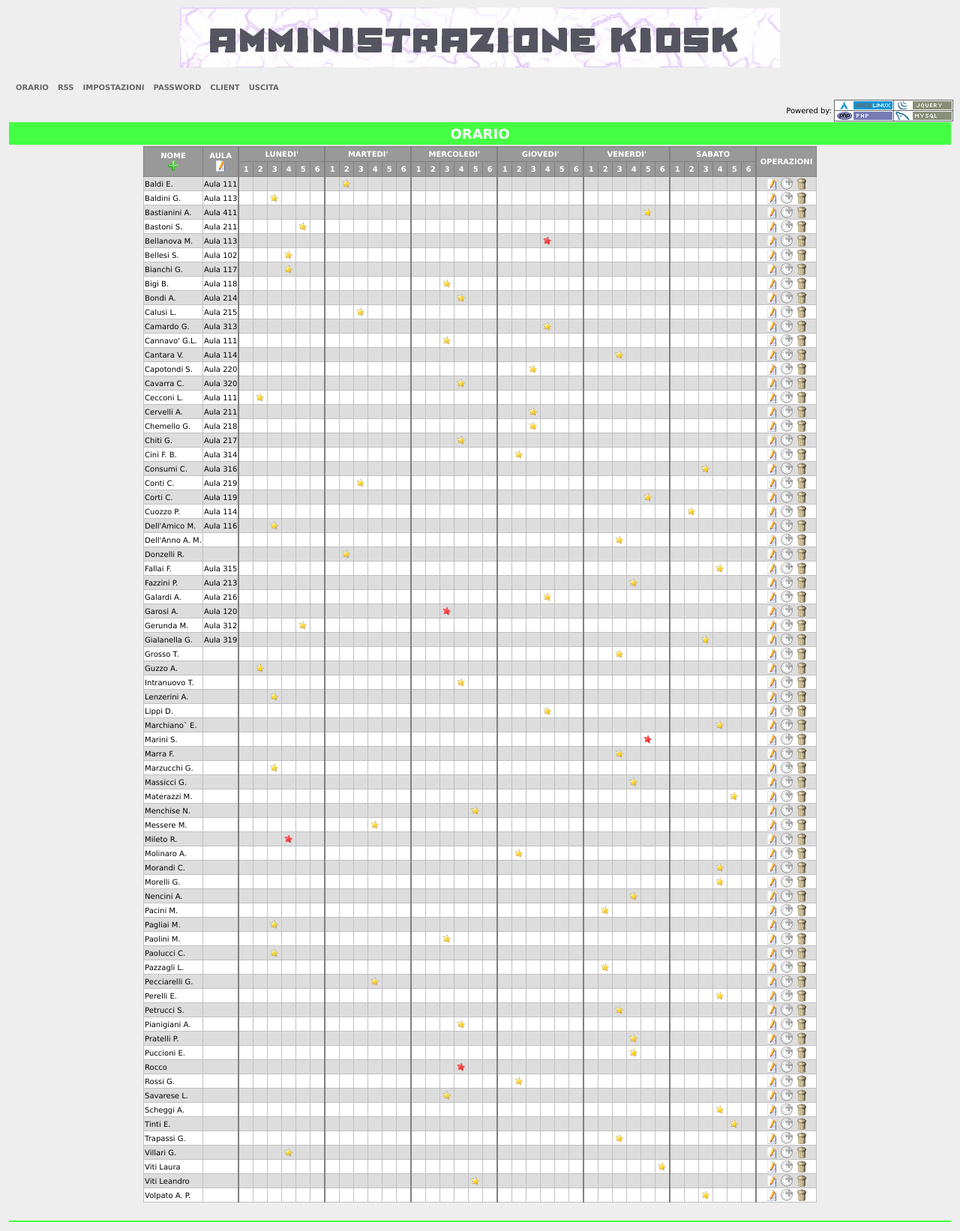
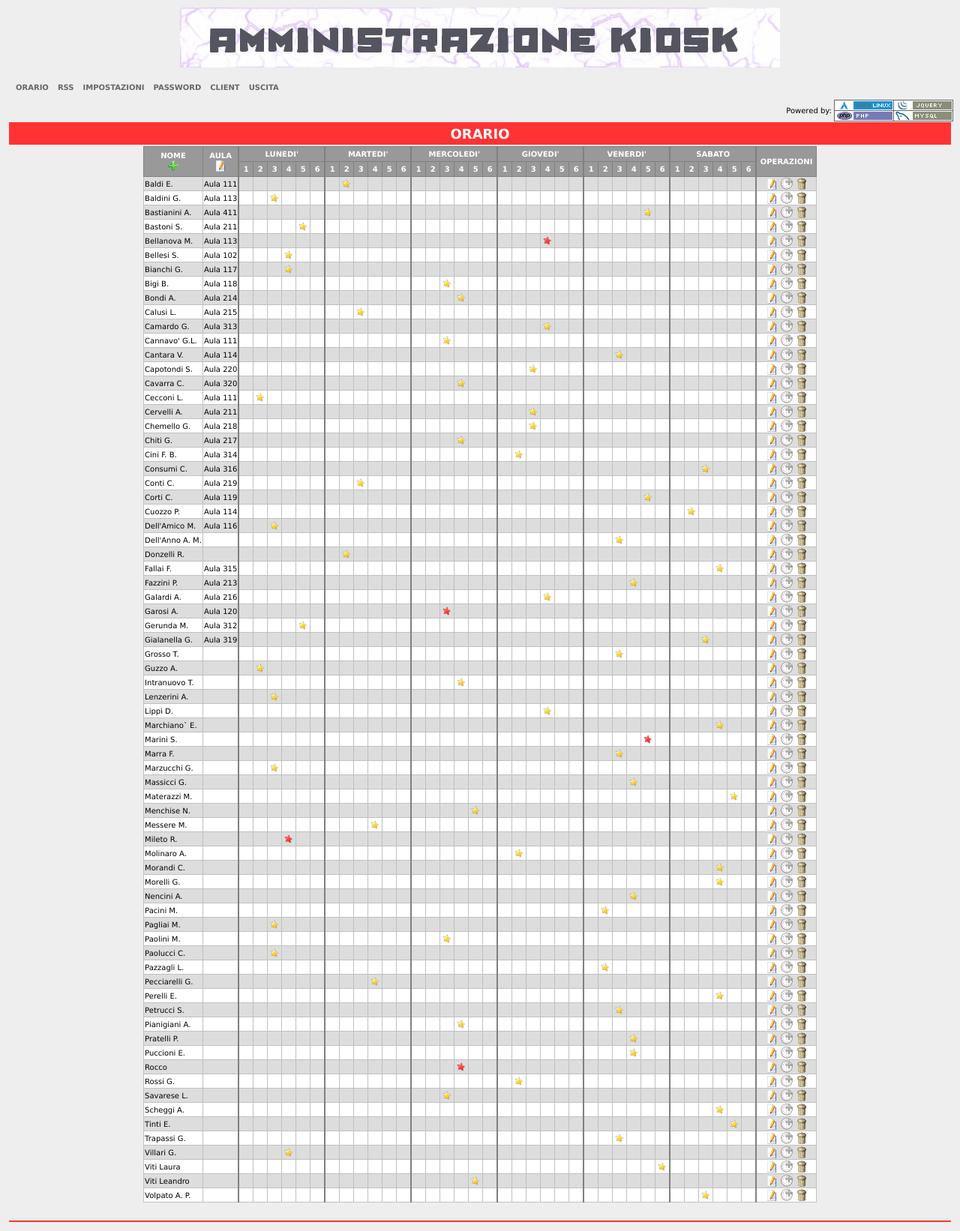
Before and after one commit to ektor5/kiosk, a PHP site: page /orario.php in a window 1280 px wide. Shown: the whole page at 75% size. Run offline with PHP 8.4, Linux system fonts and the light colour scheme; the visitor is signed in with stand-in values (Sample User, id 1); data comes from the database, SQL or seed files in the repository.

Commit message:
kiosk: fixed typo

```diff
--- a/orario.php
+++ b/orario.php
@@ -13,7 +13,7 @@ require_once "maincore.php";
 if (isset($_GET['cmd']) && ! eregi("orario", $_SERVER['HTTP_REFERER']))
   redirect('admin.php');
 
-define("COLOR","#44FF44");
+define("COLOR","#FF3333");
 if(isset($_GET['cmd']) && ($_GET['cmd'] == '2' || $_GET['cmd'] == '4' || $_GET['cmd'] == '6'))
   define("REDIRECT","orario.php");
 
@@ -248,7 +248,7 @@ if(isset($_GET['cmd']))
     case '1':   // modifica orario
       $id = isNum($_GET['id']);
       $sql =  "SELECT doc_id, doc_nome ";
-      $sql .= "FROM orario, docenti";
+      $sql .= "FROM orario, docenti ";
       $sql .= "WHERE doc_id = ora_docente AND ora_id = $id";
       $result = dbquery($sql);
       $data = dbarray($result);
```
